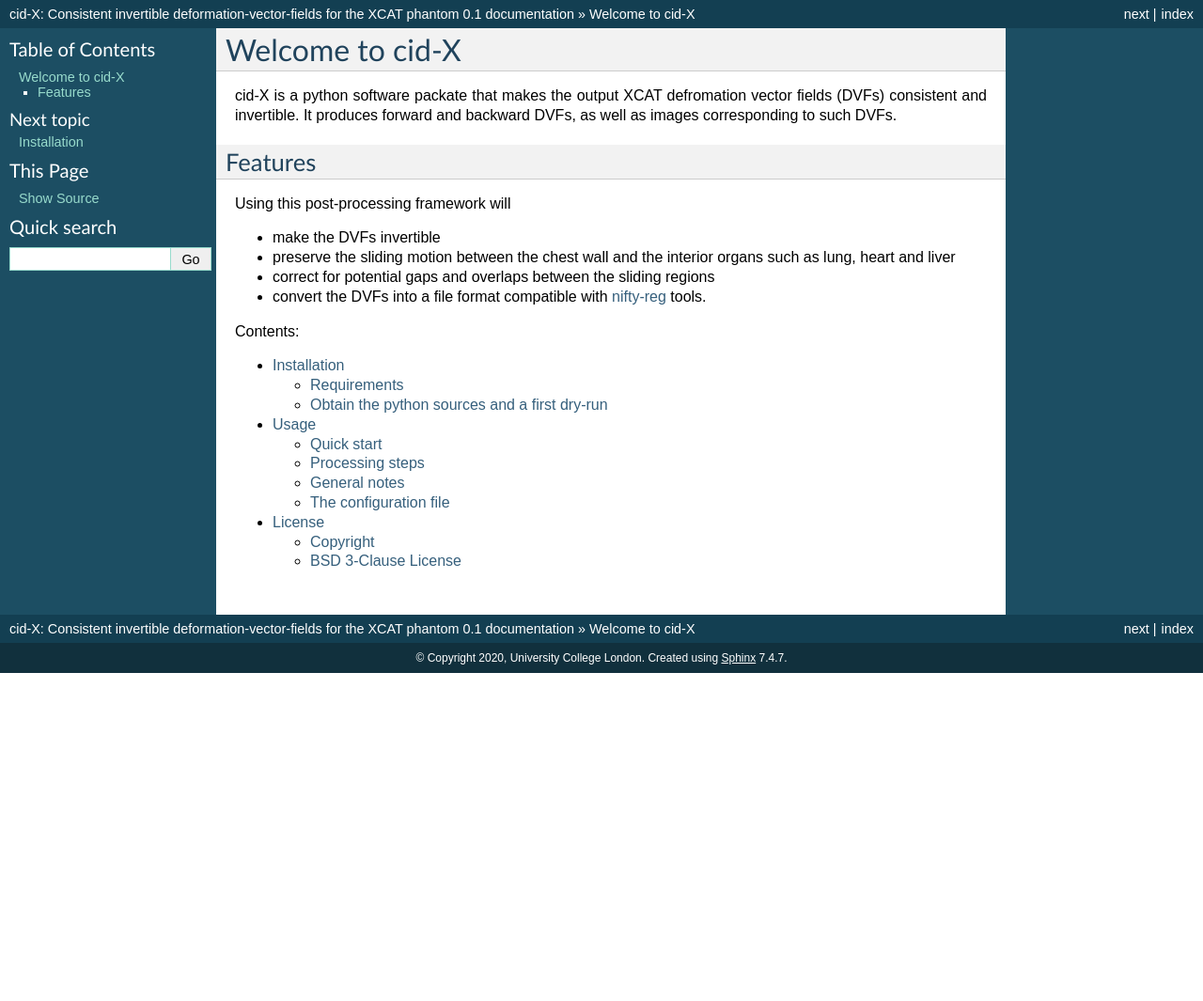
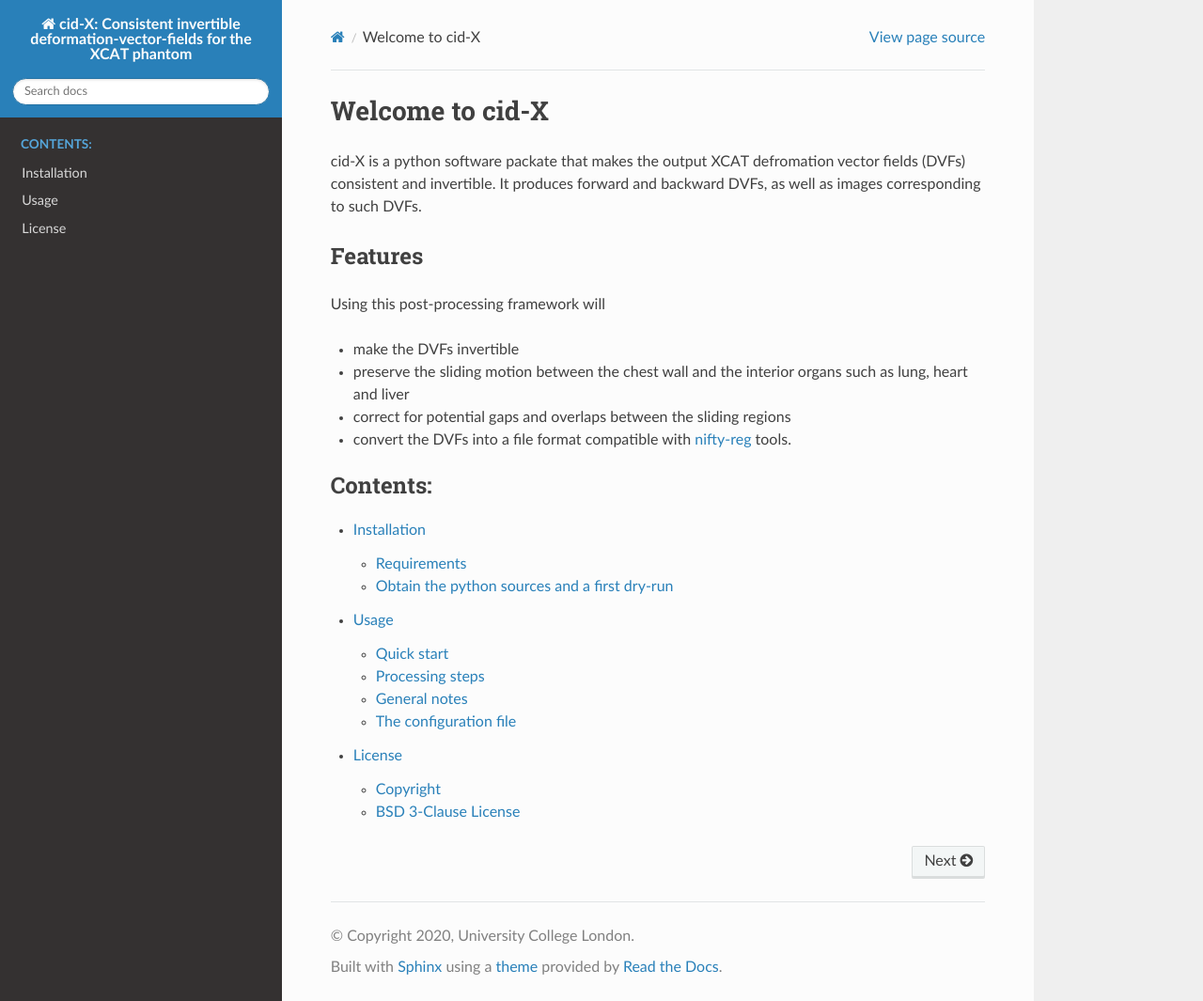
Before and after one commit to UCL/cid-X, a Sphinx documentation site: the page built from Docu/source/index.rst, in a window 1280 px wide and 1065 px high. Shown: the whole window at 94% size. Built offline with Sphinx 7.4.7 and the Read the Docs theme 2.0.0, drawn with Linux system fonts in a browser that asks for light colours.

Commit message:
Updated theme.

```diff
--- a/Docu/source/conf.py
+++ b/Docu/source/conf.py
@@ -47,7 +47,7 @@ exclude_patterns = []
 # The theme to use for HTML and HTML Help pages.  See the documentation for
 # a list of builtin themes.
 #
-html_theme = 'classic'
+# html_theme = 'classic'
 
 # Add any paths that contain custom static files (such as style sheets) here,
 # relative to this directory. They are copied after the builtin static files,
@@ -57,3 +57,11 @@ html_static_path = ['_static']
 
 # Define the master doc for read-the-docs.
 master_doc = 'index'
+
+
+# Updating to standard rtd theme
+import sphinx_rtd_theme
+
+extensions = [ "sphinx_rtd_theme", ]
+
+html_theme = "sphinx_rtd_theme"
```
Also changed, not shown: 1 other file.
